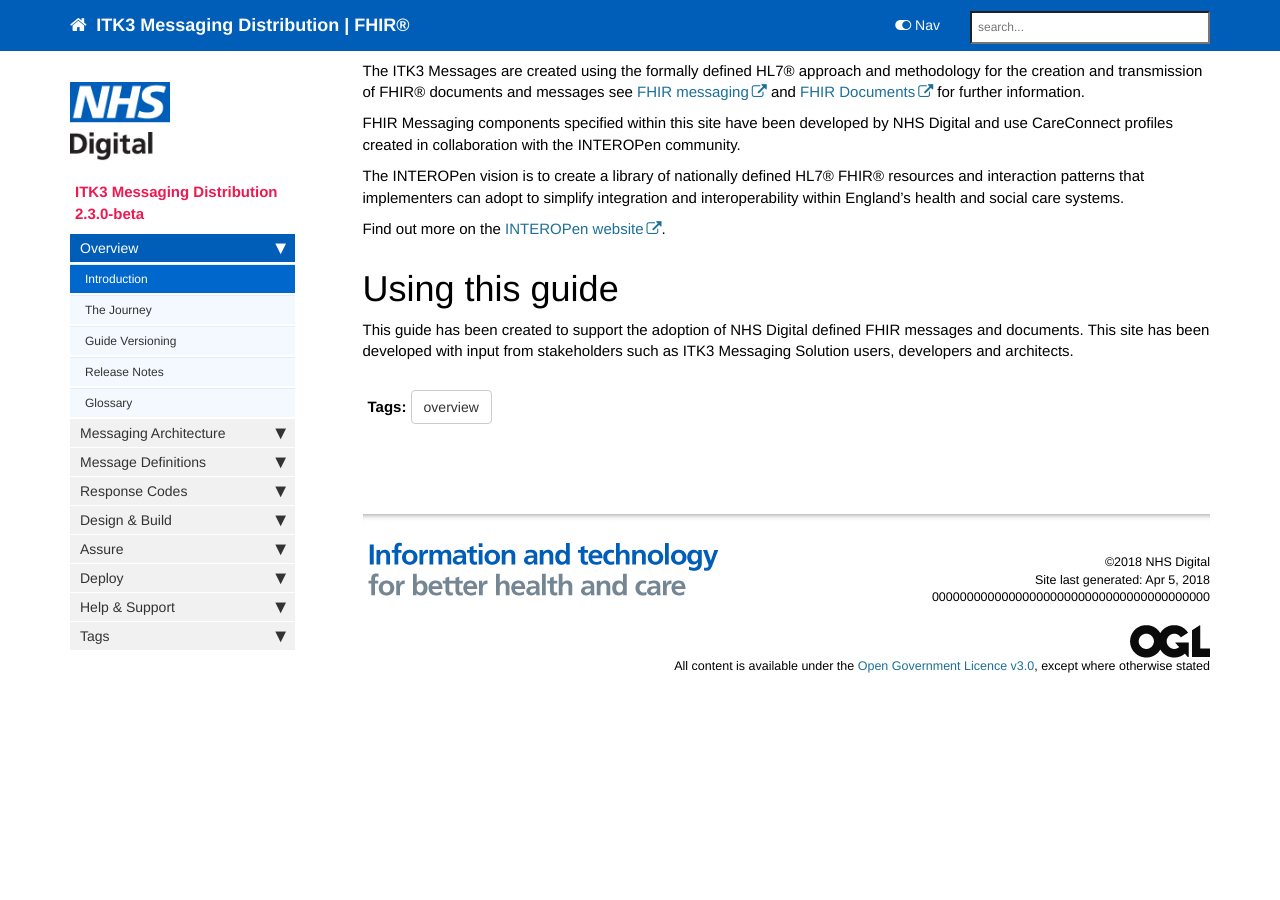
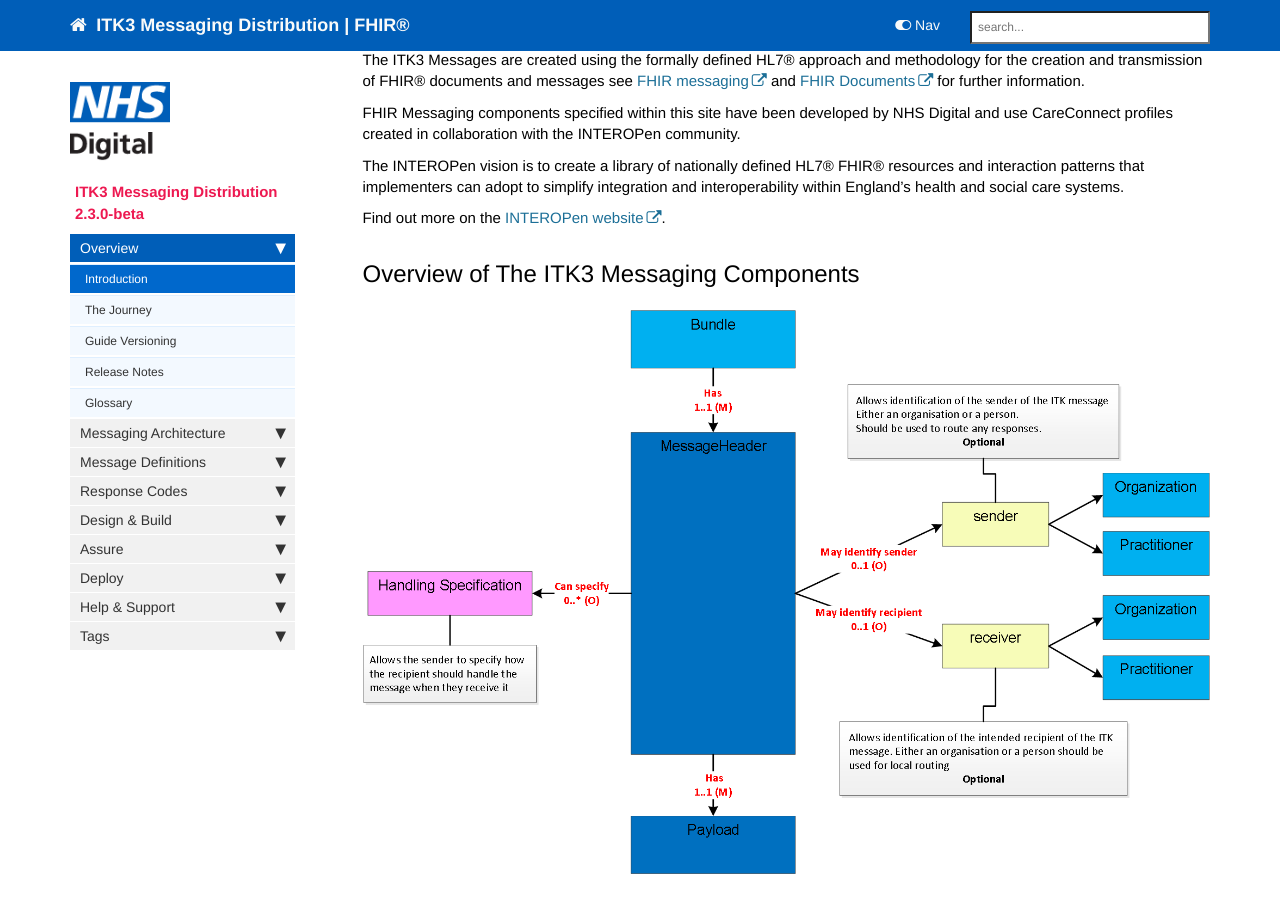
Before and after one commit to nhsconnect/ITK3-Messaging-Distribution, a Jekyll site: the page built from index.md, in a window 1280 px wide and 900 px high, scrolled down 559 px. Built offline with Jekyll 4.4.1, drawn with Linux system fonts in a browser that asks for light colours; nearby versions of some CDN libraries; comment, search, counter and statistics services are not loaded; before the commit the page ends 1295 px from its top, so only the background shows below that.

Commit message:
updated diagrams for flows

```diff
--- a/index.md
+++ b/index.md
@@ -12,7 +12,7 @@ summary: A brief introduction to getting started with the ITK3 Messaging Distrib
 
 {% include warning.html content="The examples provided are for illustrative purposes only. They have had no clinical validation. Whilst every effort has been taken to ensure that the examples are consistent with the FHIR profiles and this specification, where there are conflicts the written message specification or FHIR profile shall be considered to take precedence." %}
 
-# Introduction #
+## Introduction ##
 
 "ITK3 Messaging Distribution" is the term used for a set of generic FHIR messaging components. These messaging components have been developed by NHS Digital to allow a standard approach to FHIR message headers and responses (acknowledgements) across NHS message and document flows in England. The payloads are not specified within this specification as these components can carry any payload. These components, along with NHS Digital FHIR Message and FHIR Document specifications are part of the ITK3 solution. The NHS Digital payload specifications are available in the [NHS Connect GitHub repository.](https://github.com/nhsconnect)
 
@@ -24,6 +24,10 @@ The INTEROPen vision is to create a library of nationally defined HL7® FHIR® r
 
 Find out more on the [INTEROPen website](http://interopen.org/).
 
-# Using this guide #
+## Overview of The ITK3 Messaging Components ##
+
+<img src="images/explore/ITK_header_overview.png" style="width:100%;max-width: 100%;">
+
+## Using this guide ##
 
 This guide has been created to support the adoption of NHS Digital defined FHIR messages and documents. This site has been developed with input from stakeholders such as ITK3 Messaging Solution users, developers and architects.
```
Also changed, not shown: images/explore/ITK_header_overview.png (added), pages/explore/messaging_overview.md (line endings or trailing spaces), 11 other files.
